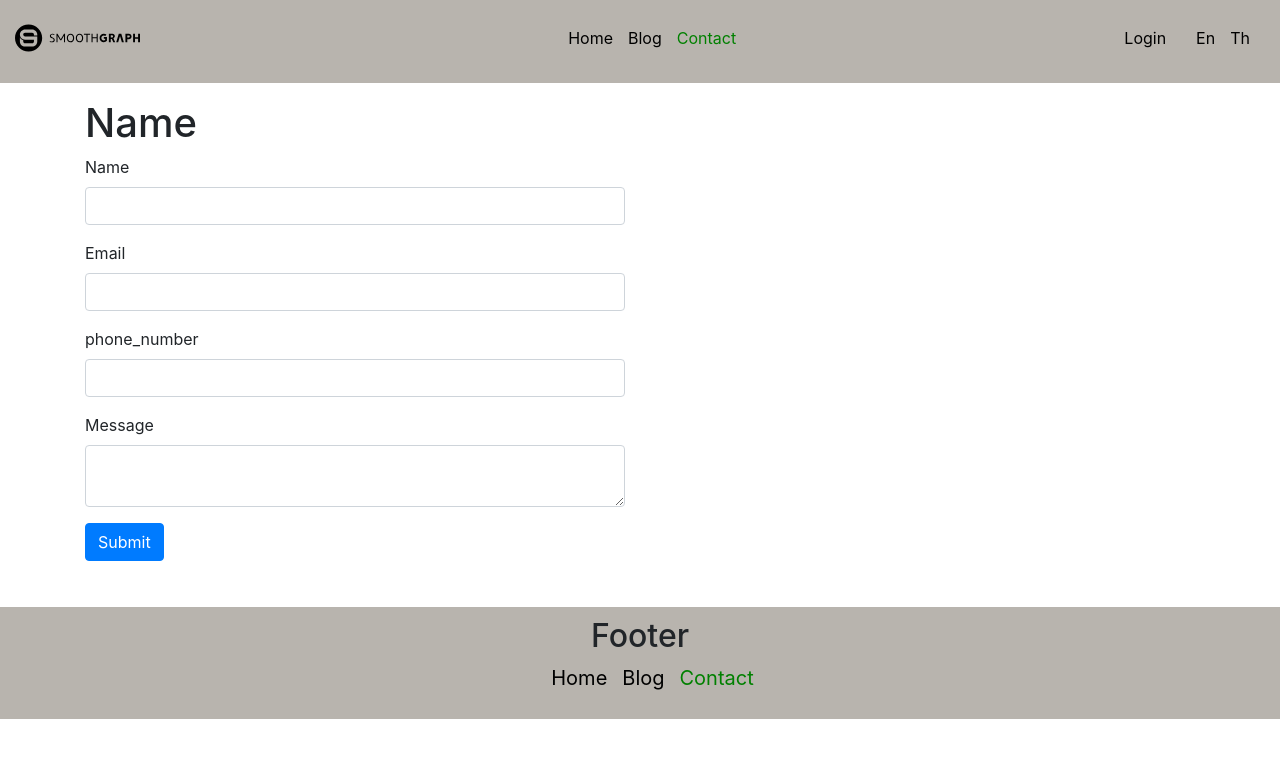
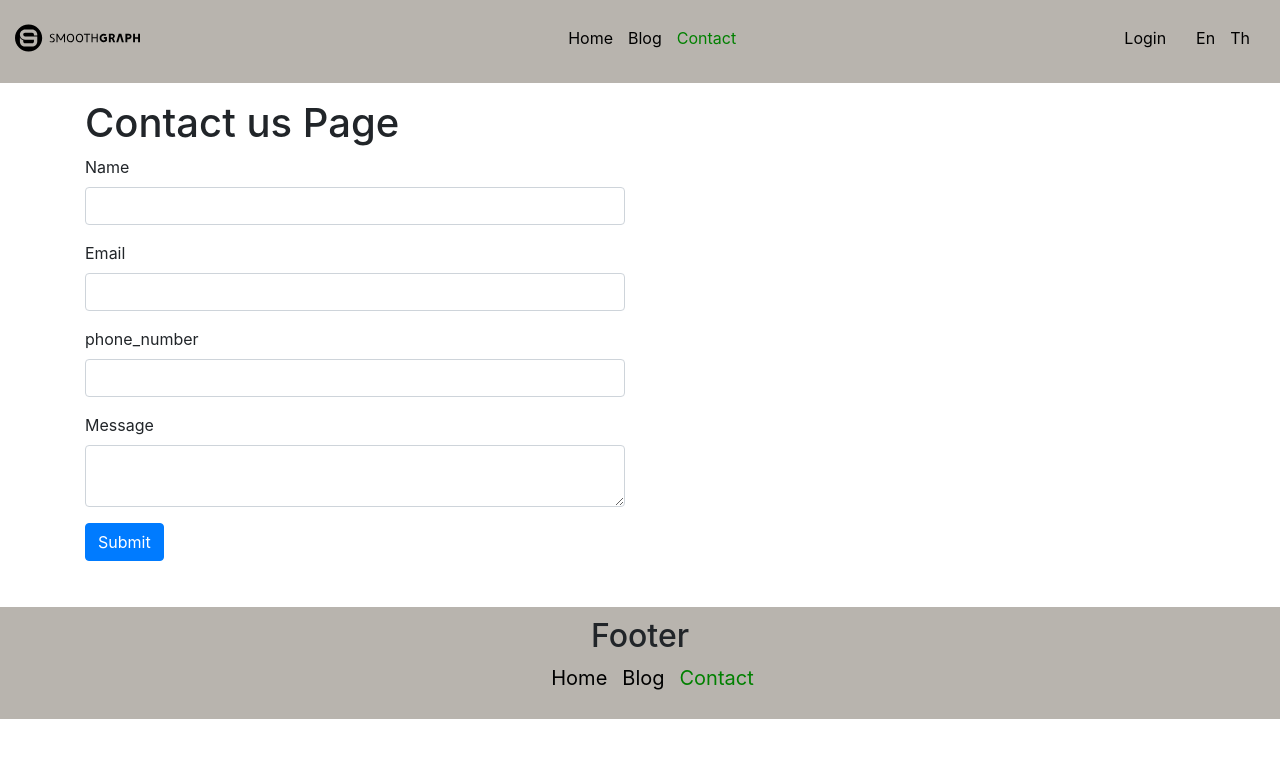
Before and after one commit to Amarspx/asignment, a React (Create React App) app: page /contact in a window 1280 px wide. Shown: the top 758 px of the page. Built offline with nearby package versions, Linux system fonts and the light colour scheme.

Commit message:
remove duplicate id

```diff
--- a/src/component/Layout/Auth.js
+++ b/src/component/Layout/Auth.js
@@ -114,9 +114,9 @@ const Auth = (props) => {
                         <div className={`${classes.formGroup} ${
                             userIsValid === false ? classes.invalid : ''
                         }`}>
-                            <label htmlFor="userNames">{ t('user_name') }</label>
+                            <label htmlFor="email">{ t('user_name') }</label>
                             <input className="form-control"
-                            id="userNames" autoComplete="off"
+                            autoComplete="off"
                             type="text"
                             id="email"
                             value={userName}
--- a/src/component/pages/Contact.js
+++ b/src/component/pages/Contact.js
@@ -31,7 +31,7 @@ const Contact = (props) => {
 
     return(
         <div className="container">
-            <h1>{ t('name') }</h1>
+            <h1>{ t('contact_us') }</h1>
             <div className="row">
             <form className="col-md-6" onSubmit={handleSubmit(onSubmit)}>
                 <div className="form-group">
```
